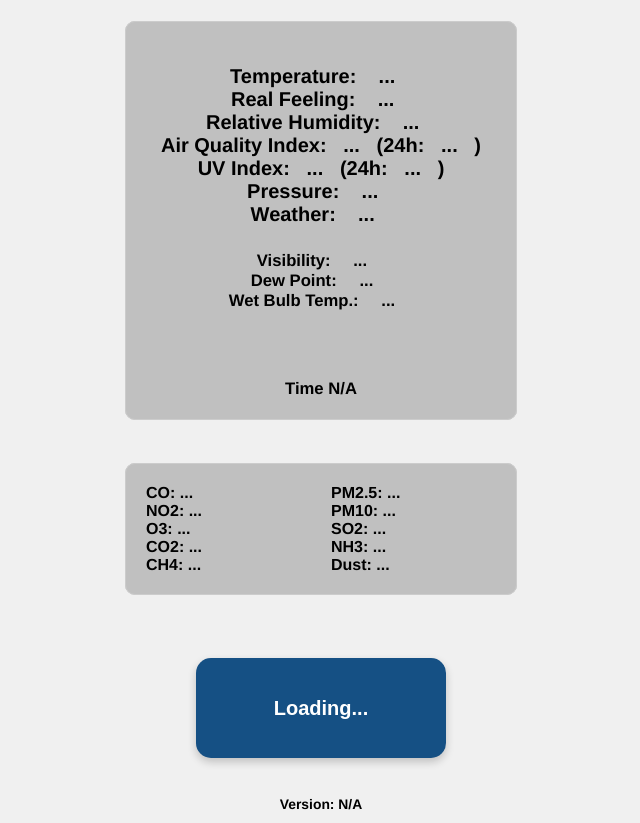
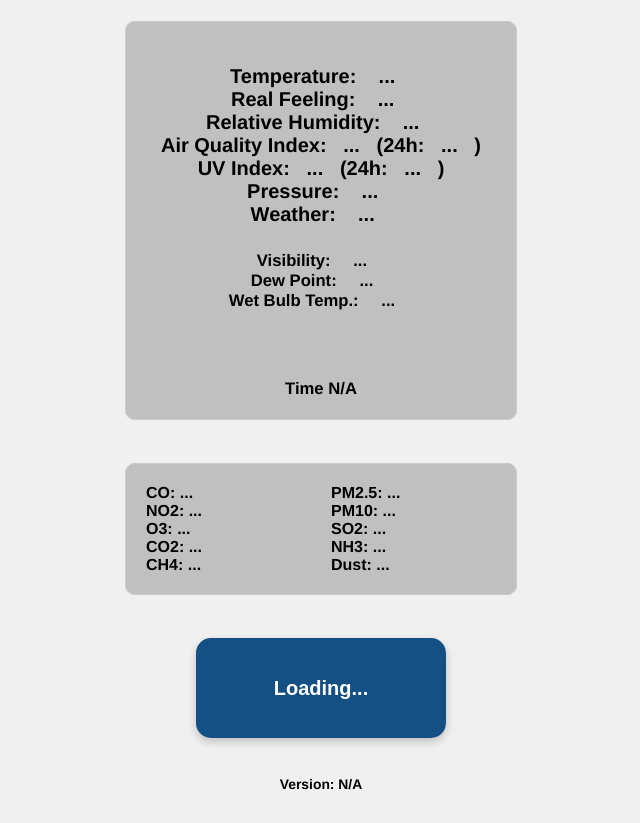
Before and after one commit to feranick/Weather-Info, a plain HTML site: page weather-info/index.html in a window 1280 px wide. Shown: the whole page, without its empty margins (319-959 px from the left). Drawn offline with Linux system fonts and the light colour scheme.

Commit message:
Minor optimization

```diff
--- a/weather-info/index.html
+++ b/weather-info/index.html
@@ -18,18 +18,18 @@ body {
     padding: 11px 0;
     font-size: 20px;
     font-weight: bold;
-    background-color: #f0f0f0; /* Light background for contrast */
+    background-color: #f0f0f0;
 }
 #Status {
     color: white;
     background-color: #155084;
     font-size: 20px;
     font-weight: bold;
-    margin: 30px auto 10px; /* Center horizontally */
-    height: 100px; /* Reduced height to fit better */
+    margin: 10px auto 10px;
+    height: 100px;
     width: 250px;
     text-align: center;
-    border-radius: 15px; /* Fixed typo: missing colon */
+    border-radius: 15px;
     border: none;
     padding: 10px 20px;
     box-shadow: 0 4px 8px rgba(0, 0, 0, 0.2);
@@ -40,7 +40,7 @@ body {
 
 fieldset {
     background-color: #C0C0C0;
-    color: black; /* Changed to black for better contrast on gray background */
+    color: black;
     max-width: 350px;
     margin: 10px auto;
     padding: 20px;
--- a/weather-info/scripts.js
+++ b/weather-info/scripts.js
@@ -1,4 +1,4 @@
-const version = "2025.10.15.3";
+const version = "2025.10.16.1";
 let coords = null;
 
 ////////////////////////////////////
```
